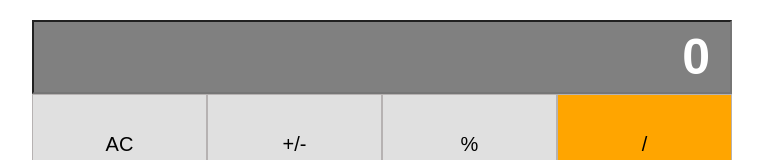
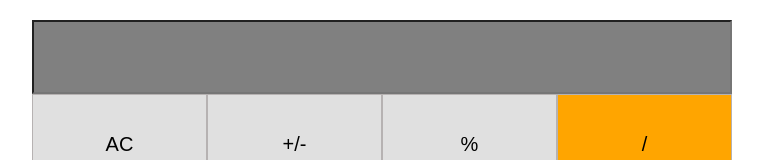
Before and after one commit to rOluochKe/r-calculator, a React (Create React App) app: page / in a window 1280 px wide. Shown: the top 160 px of the page, without its empty margins (258-1021 px from the left). Built offline with nearby package versions, Linux system fonts and the light colour scheme.

Commit message:
adding handleclick and constructor in app file

```diff
--- a/src/components/App.js
+++ b/src/components/App.js
@@ -1,4 +1,3 @@
-/* eslint-disable no-unused-vars */
 import React from 'react';
 import Display from './Display';
 import ButtonPanel from './ButtonPanel';
@@ -6,15 +5,30 @@ import calculate from '../logic/Calculate';
 
 import '../styles/index.css';
 
-function App() {
-  return (
-    <div className="content">
-      <div className="app" id="app-id">
-        <Display result="0" display="display" />
-        <ButtonPanel className="calc-btns" />
+export default class Application extends React.Component {
+  constructor(props) {
+    super(props);
+    this.state = {
+      total: null,
+      next: null,
+      operation: null,
+    };
+
+    this.handleClick = this.handleClick.bind(this);
+  }
+
+  handleClick(buttonName) {
+    this.setState(dataObject => calculate(dataObject, buttonName));
+  }
+
+  render() {
+    const { total, next, operation } = this.state;
+    return (
+      <div className="app">
+        <Display operation={operation} next={next || '0'} total={total || '0'} />
+        {' '}
+        <ButtonPanel clickHandler={this.handleClick} />
       </div>
-    </div>
-  );
+    );
+  }
 }
-
-export default App;
```
